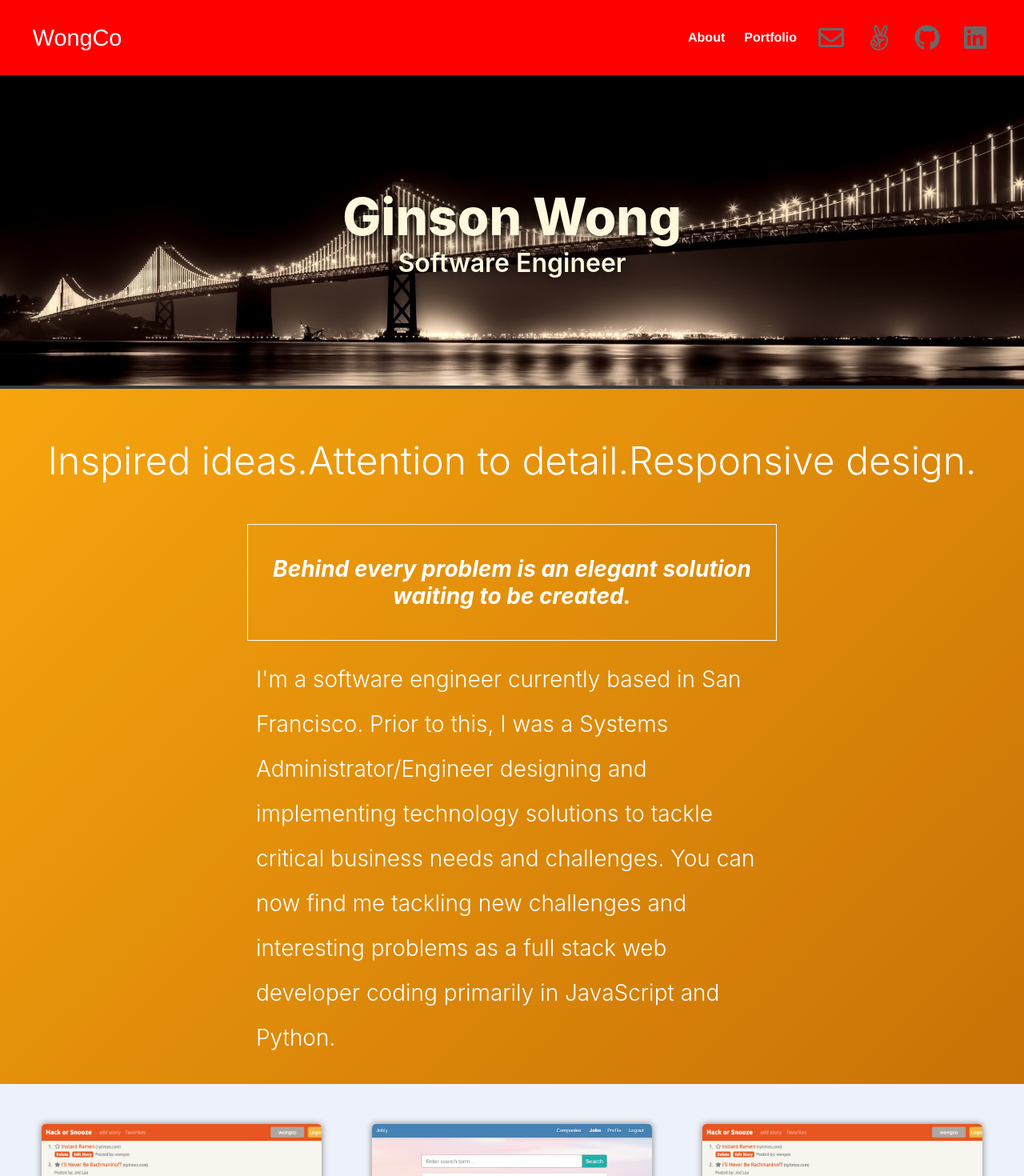
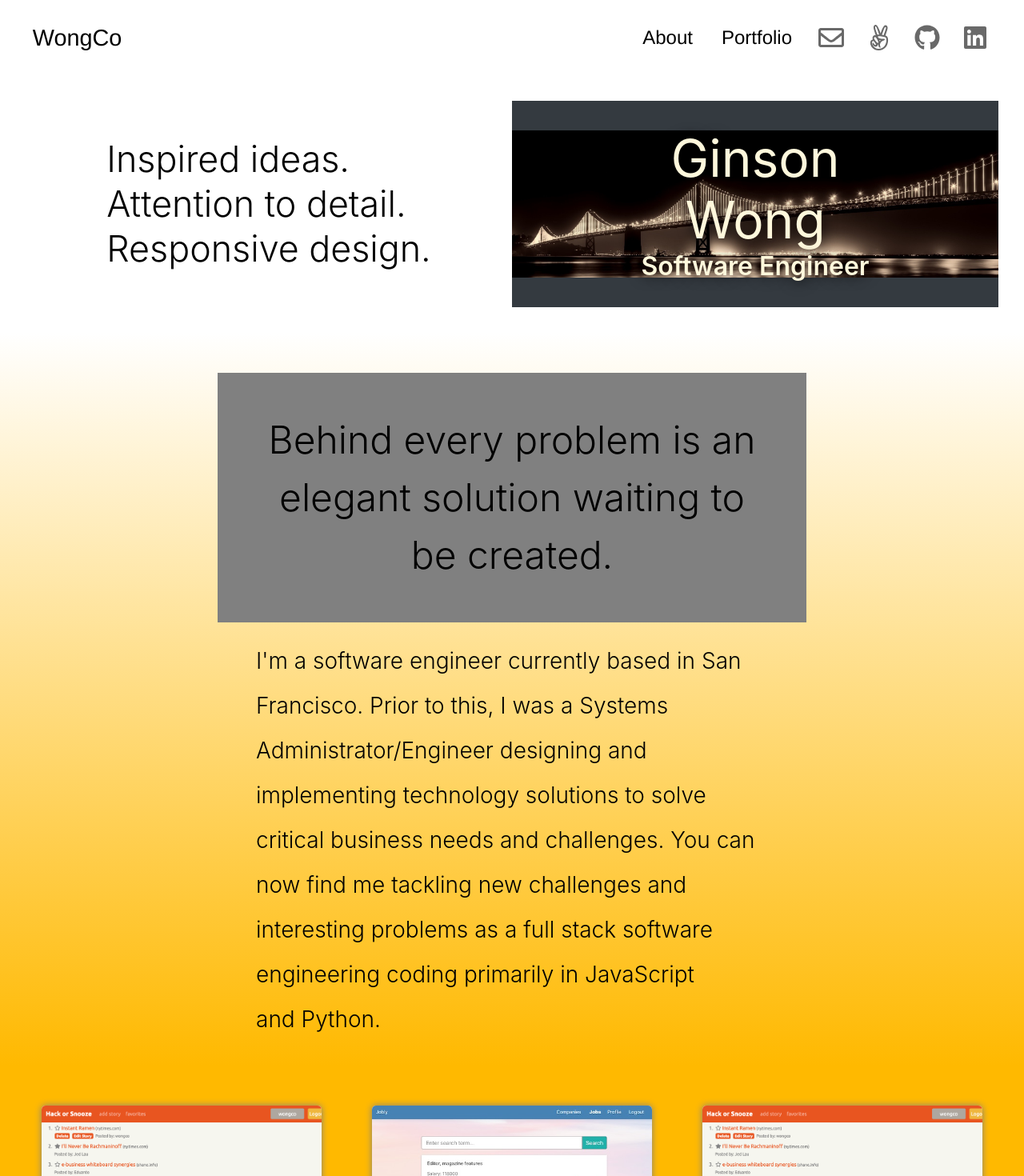
Before and after one commit to wongco/wongco-react-ts, a React (Create React App) app: page / in a window 1280 px wide. Shown: the top 1470 px of the page at 80% size. Built offline with nearby package versions, Linux system fonts and the light colour scheme.

Commit message:
fix navbar formatting with new icons

```diff
--- a/src/components/atoms/FontAwesomeLink/index.tsx
+++ b/src/components/atoms/FontAwesomeLink/index.tsx
@@ -7,7 +7,7 @@ const StyledFontAwesomeIcon = styled(FontAwesomeIcon)<FontAwesomePropTypes>`
   color: Dimgray;
 
   &:hover {
-    color: ${props => props.hovercolor || 'white'};
+    color: ${props => props.hovercolor || 'black'};
     transition: color 0.5s;
   }
 `;
--- a/src/components/atoms/PortfolioItem/index.tsx
+++ b/src/components/atoms/PortfolioItem/index.tsx
@@ -37,15 +37,10 @@ const StyledImg = styled.img`
 `;
 
 const StyledPortfolioText = styled.div`
-  /* display: flex;
-  justify-content: center;
-  align-items: center; */
-  /* width: 100%; */
   height: 160px;
   padding: 0 15px;
   box-sizing: border-box;
   border-top: 1px solid lightgray;
-  /* background-color: red; */
 `;
 
 const StyledLink = styled.a`
@@ -59,7 +54,7 @@ const StyledDetailsTab = styled.div`
   justify-content: center;
   align-items: center;
   color: gray;
-  font-weight: 600;
+  font-weight: 300;
   width: 100%;
   height: 100%;
   border-right: 1px solid lightgray;
--- a/src/components/atoms/StyledLink/index.tsx
+++ b/src/components/atoms/StyledLink/index.tsx
@@ -2,12 +2,14 @@ import styled from 'styled-components';
 
 const StyledLink = styled.a`
   text-decoration: none;
-  color: white;
+  color: black;
   padding: 0.75em;
   border-radius: 10%;
+  font-size: 1.5em;
+  font-weight: 200;
 
   &:hover {
-    background: rgba(255, 255, 255, 0.5);
+    background: rgba(0, 0, 0, 0.5);
   }
 
   @media (max-width: 576px) {
--- a/src/components/molecules/NavLinkItem/index.tsx
+++ b/src/components/molecules/NavLinkItem/index.tsx
@@ -10,7 +10,6 @@ const StyledLi = styled.li`
     display: flex;
     justify-content: flex-end;
     margin: 0.5em 0;
-    margin-right: 1em;
   }
 `;
 
--- a/src/components/molecules/NavLinks/index.tsx
+++ b/src/components/molecules/NavLinks/index.tsx
@@ -5,13 +5,12 @@ import NavLinkItem from '../NavLinkItem';
 const StyledNavLinks = styled.ol`
   display: flex;
   flex-flow: row none;
-  /* margin-right: 1em; */
   align-items: center;
 
   /* Media Query for Mobile */
   @media (max-width: 576px) {
+    flex: 1 1 100%;
     flex-flow: column wrap;
-    flex: 1 1 100%;
     display: ${(props: any) => (props.isCollapsed ? 'none' : 'block')};
     margin: 0;
   }
--- a/src/components/organisms/About/index.tsx
+++ b/src/components/organisms/About/index.tsx
@@ -7,51 +7,30 @@ const StyledContainer = styled.section`
   justify-content: space-around;
   align-items: center;
   padding: 30px 0;
-  /* background-color: #343a40; */
-  color: white;
-  /* Permalink - use to edit and share this gradient: http://colorzilla.com/gradient-editor/#f6a50e+0,c97207+100 */
-  background: #f6a50e; /* Old browsers */
-  background: -moz-linear-gradient(-45deg, #f6a50e 0%, #c97207 100%); /* FF3.6-15 */
-  background: -webkit-linear-gradient(
-    -45deg,
-    #f6a50e 0%,
-    #c97207 100%
-  ); /* Chrome10-25,Safari5.1-6 */
-  background: linear-gradient(
-    135deg,
-    #f6a50e 0%,
-    #c97207 100%
-  ); /* W3C, IE10+, FF16+, Chrome26+, Opera12+, Safari7+ */
-  filter: progid:DXImageTransform.Microsoft.gradient( startColorstr='#f6a50e', endColorstr='#c97207',GradientType=1 ); /* IE6-9 fallback on horizontal gradient */
-`;
 
-const TransformContainer = styled.div`
-  display: flex;
-  flex-basis: row wrap;
-  justify-content: space-around;
-  font-size: 3em;
-  font-weight: 300;
-  text-align: center;
-  margin: 30px 0;
+  background: linear-gradient(to bottom, white, #ffb900);
 `;
 
 const StyledBox = styled.div`
   display: flex;
   justify-content: center;
-  font-size: 1.75em;
-  font-weight: 700;
-  font-style: italic;
+  font-size: 3em;
+  font-weight: 300;
   width: 50%;
-  border: 1px solid white;
-  padding: 10px;
+  background-color: gray;
+  line-height: 1.5em;
+  padding: 1em 1em;
   margin: 20px 0;
 `;
 
 const StyledBoxText = styled.p`
+  padding: 0;
+  margin: 0;
   text-align: center;
 `;
 
 const StyledBody = styled.div`
+  color: black;
   font-size: 1.75em;
   line-height: 2em;
   width: 50%;
@@ -61,11 +40,6 @@ const StyledBody = styled.div`
 const About = () => {
   return (
     <StyledContainer id="about">
-      <TransformContainer>
-        <div>Inspired&nbsp;ideas. </div>
-        <div>Attention&nbsp;to&nbsp;detail. </div>
-        <div>Responsive&nbsp;design. </div>
-      </TransformContainer>
       <StyledBox>
         <StyledBoxText>
           Behind every problem is an elegant solution waiting to be&nbsp;created.
@@ -73,9 +47,10 @@ const About = () => {
       </StyledBox>
       <StyledBody>
         I'm a software engineer currently based in San Francisco. Prior to this, I was a Systems
-        Administrator/Engineer designing and implementing technology solutions to tackle critical
+        Administrator/Engineer designing and implementing technology solutions to solve critical
         business needs and challenges. You can now find me tackling new challenges and interesting
-        problems as a full stack web developer coding primarily in JavaScript and Python.
+        problems as a full stack software engineering coding primarily in JavaScript
+        and&nbsp;Python.
       </StyledBody>
     </StyledContainer>
   );
--- a/src/components/organisms/Banner/index.tsx
+++ b/src/components/organisms/Banner/index.tsx
@@ -2,12 +2,14 @@ import React, { Component } from 'react';
 import styled from 'styled-components';
 import bannerImage from '../../../pics/baybridge_banner.png';
 
-const StyledBannerContainer = styled.div`
+const LogoContainer = styled.div`
   position: relative;
+  background-color: #343a40;
+  flex: 1 1 100%;
+
   @media (max-width: 576px) {
     overflow: hidden;
   }
-  background-color: #343a40;
 `;
 
 const StyledImg = styled.img`
@@ -29,7 +31,7 @@ const StyledTextContainer = styled.div`
   -webkit-transform: translateX(-50%) translateY(-50%);
   transform: translateX(-50%) translateY(-50%);
   text-align: center;
-  font-weight: 800;
+  font-weight: 400;
   color: Cornsilk;
   text-shadow: 0px 0px 18px black;
 `;
@@ -53,16 +55,66 @@ const StyledTitle = styled.div`
   }
 `;
 
+const BannerContainer = styled.section`
+  display: flex;
+  flex-direction: row;
+  padding: 2em 2em;
+
+  @media (max-width: 576px) {
+    flex-direction: column;
+    justify-content: center;
+    align-self: center;
+    padding: 0em 2em;
+  }
+`;
+
+const BannerTextContainer = styled.div`
+  display: flex;
+  flex-direction: row;
+  justify-content: center;
+  align-items: center;
+  flex: 1 1 100%;
+  box-sizing: border-box;
+  /* border: 1px solid black; */
+`;
+
+const BannerTextSubContainer = styled.div`
+  display: flex;
+  box-sizing: border-box;
+  flex-direction: column;
+  justify-content: center;
+  align-items: flex-start;
+  font-size: 3.5vw;
+  line-height: 1.25em;
+  font-weight: 300;
+  text-align: center;
+  padding: 1em;
+  /* border: 1px solid red; */
+
+  @media (max-width: 576px) {
+    font-size: 2em;
+  }
+`;
+
 class Banner extends Component {
   public render() {
     return (
-      <StyledBannerContainer id="home">
-        <StyledImg src={bannerImage} alt="banner-picture" />
-        <StyledTextContainer>
-          <StyledName>Ginson Wong</StyledName>
-          <StyledTitle>Software Engineer</StyledTitle>
-        </StyledTextContainer>
-      </StyledBannerContainer>
+      <BannerContainer>
+        <BannerTextContainer>
+          <BannerTextSubContainer>
+            <div>Inspired&nbsp;ideas. </div>
+            <div>Attention&nbsp;to&nbsp;detail. </div>
+            <div>Responsive&nbsp;design. </div>
+          </BannerTextSubContainer>
+        </BannerTextContainer>
+        <LogoContainer id="home">
+          <StyledImg src={bannerImage} alt="banner-picture" />
+          <StyledTextContainer>
+            <StyledName>Ginson Wong</StyledName>
+            <StyledTitle>Software Engineer</StyledTitle>
+          </StyledTextContainer>
+        </LogoContainer>
+      </BannerContainer>
     );
   }
 }
--- a/src/components/organisms/Navbar/index.tsx
+++ b/src/components/organisms/Navbar/index.tsx
@@ -13,7 +13,7 @@ const StyledNav = styled.nav`
   justify-content: space-between;
   align-items: center;
   box-shadow: 2em 2em 18em white;
-  background-color: red;
+  background-color: white;
   font-family: Helvetica Neue;
 
   @media (max-width: 576px) {
@@ -35,21 +35,21 @@ const StyledHome = styled.p`
 /** Component for Mobile Only Dropdown Button */
 const StyledBar = styled.div`
   display: none;
+  margin-right: 2em;
 
   @media (max-width: 576px) {
     display: flex;
     cursor: pointer;
-    margin-right: 1em;
   }
 `;
 
 const StyledHomeLink = styled.a`
   text-decoration: none;
-  color: white;
+  color: black;
   padding: 0.75em;
   border-radius: 10%;
   font-size: 1.5em;
-  font-weight: 500;
+  font-weight: 400;
 
   @media (max-width: 576px) {
     flex: 1 1 100%;
@@ -57,15 +57,21 @@ const StyledHomeLink = styled.a`
   }
 `;
 
-interface StateProps {
-  isCollapsed: boolean;
-}
-
 const StyledRightNav = styled.div`
   display: flex;
   flex-direction: row;
   align-items: center;
   padding-right: 2em;
+
+  @media (max-width: 576px) {
+    flex: 1 1 100%;
+  }
+`;
+
+const StyledContactLinks = styled.div`
+  display: flex;
+  flex-direction: row;
+  justify-content: flex-end;
 `;
 
 class Navbar extends PureComponent {
@@ -96,18 +102,28 @@ class Navbar extends PureComponent {
             <NavLinks.Item onClick={handleClick} href="#portfolio">
               Portfolio
             </NavLinks.Item>
-            <ContactBar.FaLink icon={faEnvelope} href="mailto:ginson.wong+hello@gmail.com" />
+            <StyledContactLinks>
+              <ContactBar.FaLink
+                icon={faEnvelope}
+                href="mailto:ginson.wong+hello@gmail.com"
+                hovercolor="orange"
+              />
               <ContactBar.FaLink
                 icon={faAngellist}
                 href="https://angel.co/ginson-wong"
                 hovercolor="pink"
               />
-            <ContactBar.FaLink icon={faGithub} href="https://github.com/wongco" />
+              <ContactBar.FaLink
+                icon={faGithub}
+                href="https://github.com/wongco"
+                hovercolor="purple"
+              />
               <ContactBar.FaLink
                 icon={faLinkedin}
                 href="https://www.linkedin.com/in/ginson"
                 hovercolor="#0077B5"
               />
+            </StyledContactLinks>
           </NavLinks>
         </StyledRightNav>
       </StyledNav>
@@ -115,4 +131,8 @@ class Navbar extends PureComponent {
   }
 }
 
+interface StateProps {
+  isCollapsed: boolean;
+}
+
 export default Navbar;
--- a/src/components/organisms/Portfolio/index.tsx
+++ b/src/components/organisms/Portfolio/index.tsx
@@ -10,7 +10,7 @@ const StyledPortfolioContainer = styled.div`
   flex-flow: row wrap;
   justify-content: space-around;
   align-items: center;
-  background-color: #edf1f9;
+  background-color: #ffb900;
   height: 100%;
   padding: 20px;
 `;
```
Also changed, not shown: src/components/organisms/Contact/index.tsx (+4 -51 lines). Lines whose indentation alone changed are shown as unchanged.
